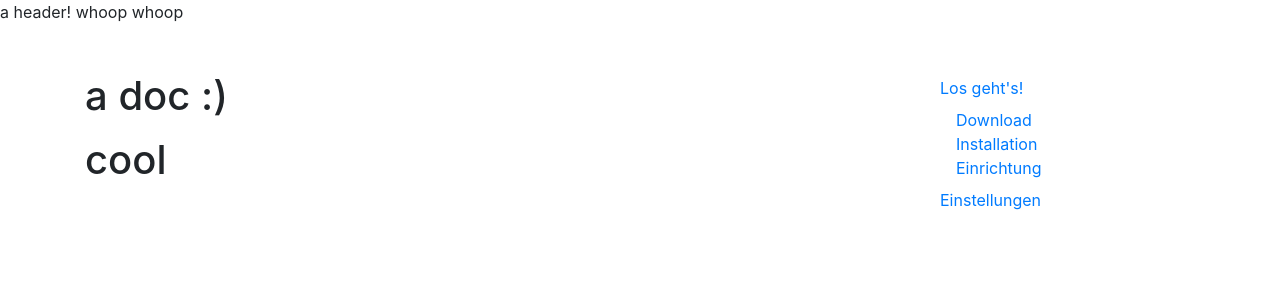
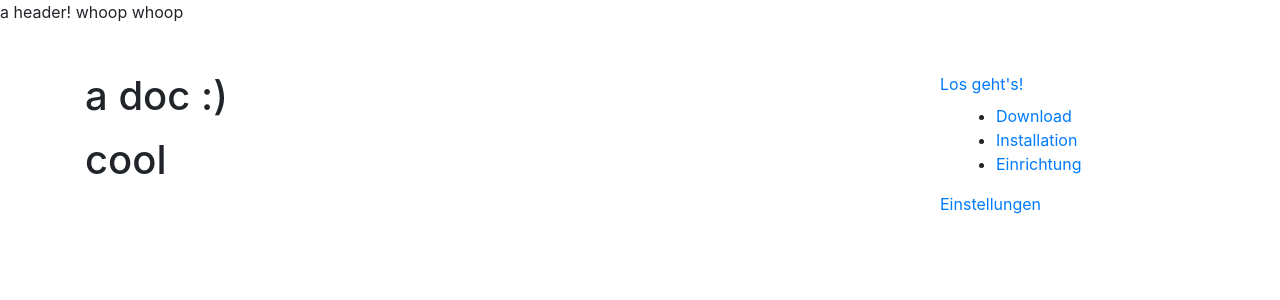
Before and after one commit to Blur-Creative/theme-views, a Jekyll site: the page built from index.md, in a window 1280 px wide. Shown: the top 300 px of the page. Built offline with Jekyll 4.4.1, drawn with Linux system fonts in a browser that asks for light colours.

Commit message:
update build

```diff
--- a/_includes/head.html
+++ b/_includes/head.html
@@ -18,3 +18,4 @@
 <!-- Bootstrap core CSS -->
 <link rel="stylesheet" href="https://maxcdn.bootstrapcdn.com/bootstrap/4.0.0/css/bootstrap.min.css" integrity="sha384-Gn5384xqQ1aoWXA+058RXPxPg6fy4IWvTNh0E263XmFcJlSAwiGgFAW/dAiS6JXm" crossorigin="anonymous">
 <link rel="stylesheet" href="/theme-views/assets/css/style.css" />
+<link href="https://fonts.googleapis.com/css?family=Roboto:300,300i,400,400i,700,700i,900,900i" rel="stylesheet">
--- a/_includes/sidebar.html
+++ b/_includes/sidebar.html
@@ -1,4 +1,4 @@
-<nav class="docs-sidebar mt-4 pt-4" id="sidemenu">
+<nav class="page-sidebar mt-4 pt-4" id="sidemenu">
     {%- assign page_slug = page.url | split: '/' | last | replace: '.html', ''  -%}
 
     {%- for group in site.data.nav -%}
@@ -9,39 +9,19 @@
             {%- assign active = 'active' -%}
         {%- endif -%}
 
-    <div class="toc-item{% unless active == nil %} {{ active }}{% endunless %} mt-1 mb-2">
-        <a class="toc-link" href="{{ site.baseurl }}/theme-views/de/{{ group.perm }}">
+        <a class="nav-main-link" href="{{ site.baseurl }}/theme-views/de/{{ group.perm }}">
             {{ group.title }}
         </a>
 
-        <ul class="nav mt-2 ml-3 d-none d-md-block">
+        <ul class="nav-sub-list mt-2 ml-3 d-none d-md-block">
             {%- for doc in group.pages -%}
                 {%- assign doc_slug = doc.title | slugify -%}
-                <li>
-                    <a href="{{ site.baseurl }}/theme-views/de/{{ doc.perm }}">
+                <li class="nav-sub-item">
+                    <a class="nav-sub-link" href="{{ site.baseurl }}/theme-views/de/{{ doc.perm }}">
                         {{ doc.title }}
                     </a>
                 </li>
             {%- endfor -%}
         </ul>
-    </div>
     {%- endfor -%}
 </nav>
-
-
-<ul>
-   {%- for item in site.data.nav.tree -%}
-      <li>
-        <a href="{{ item.url }}" alt="{{ item.title }}">{{ item.title }} puhs</a>
-        {% if item.levelOne %}
-            <ul>
-                {% for subitem in item.levelOne %}
-                    <li>
-                        <a href="{{ subitem.url }}" alt="{{ subitem.title }}">{{ subitem.title }}</a>
-                    </li>
-                {% endfor %}
-            </ul>
-        {% endif %}
-      </li>
-   {%- endfor -%}
-</ul>
--- a/assets/css/style.css
+++ b/assets/css/style.css
@@ -1,3 +1,3 @@
 .body {
-    border: 0;
+    font-family: 'Roboto', sans-serif;
 }
```
Also changed, not shown: de/index.md (deleted, +0 -6 lines).
